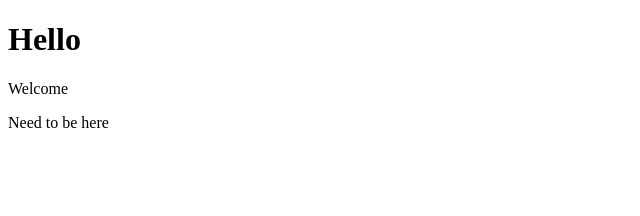
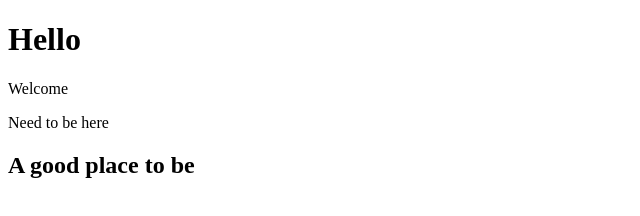
Before and after one commit to peterayeniofficial/gittest, a plain HTML site: page index.html in a window 1280 px wide. Shown: the whole page, without its empty margins (0-640 px from the left). Drawn offline with Linux system fonts and the light colour scheme.

Commit message:
added h2

```diff
--- a/index.html
+++ b/index.html
@@ -10,5 +10,6 @@
     <h1>Hello</h1>
     <p>Welcome</p>
     <span>Need to be here</span>
+    <h2>A good place to be</h2>
   </body>
 </html>
```
